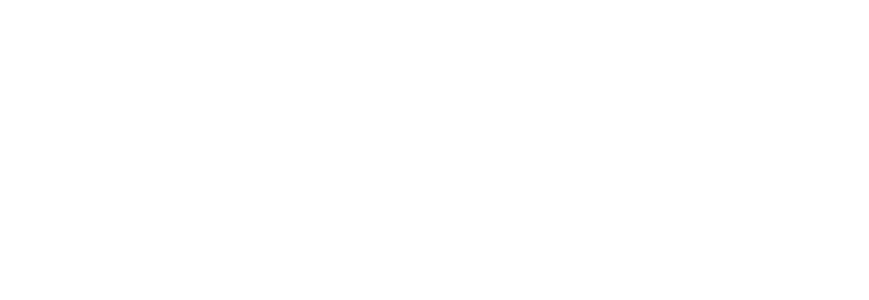
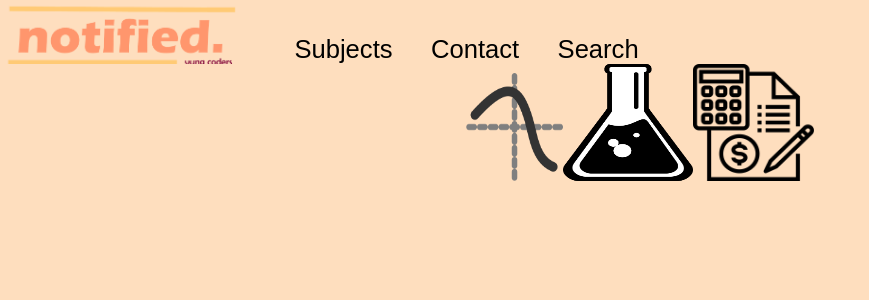
Before and after one commit to Coders222/notified., a React (Create React App) app in the folder client/: page /#/menu in a window 1280 px wide. Before the commit this address had no page. Shown: the top 300 px of the page, without its empty margins (0-869 px from the left). Built offline with nearby package versions, Linux system fonts and the light colour scheme; a web font is replaced by a local one.

Commit message:
get started working

```diff
--- a/client/src/App.js
+++ b/client/src/App.js
@@ -5,7 +5,7 @@
 import styled from 'styled-components';
 import LandingPage from './LandingPage';
 import Nav from './Nav';
-
+import Menu from './Menu';
 function App() {
 
   return (
@@ -13,6 +13,7 @@
         <div className='App'>
             <Routes>
                  <Route exact path='/' element={<LandingPage/>}></Route>
+                 <Route exact path='/menu' element={<Menu/>}></Route>
           </Routes>
         </div>
       </Router>
--- a/client/src/LandingPage.js
+++ b/client/src/LandingPage.js
@@ -70,7 +70,10 @@
     font-weight: 900;
 
   `
-
+  const Started = styled.a`
+    text-decoration:none;
+    color: #FFFFFF;
+  `
   const Oval = styled.button`
     &:hover {
         background-color: ${colors.mocha};
@@ -93,7 +96,7 @@
     top: 38vw;
     left: 38vw;
     font-size: 2.0vw;
-    color: #FFFFFF;
+
     font-weight: 900;
   `
   return (
@@ -110,7 +113,9 @@
                 </TextWrapper>
             </Textbox>
             <Oval>
-              Click to Start Noting
+              <Started href='/#/menu'>
+                Click to Start Noting
+              </Started>
             </Oval>
         </Background>
 
--- a/client/src/Menu.js
+++ b/client/src/Menu.js
@@ -3,11 +3,13 @@
 import img2 from './images/MathLogo.png';
 import img3 from './images/ScienceLogo.png';
 import './Menu.css';
+import Nav from './Nav';
 
 function Images(){
 
     return(
         <div>
+            <Nav></Nav>
             <img style={{ width: 97, height: 108 }} src={img2} alt="Math Logo"/>
             <img style={{ width: 130, height: 117 }} src={img3} alt="Science Logo"/>
             <img style={{ width: 121, height: 117 }} src={img1} alt="Accounting Logo"/>
```
